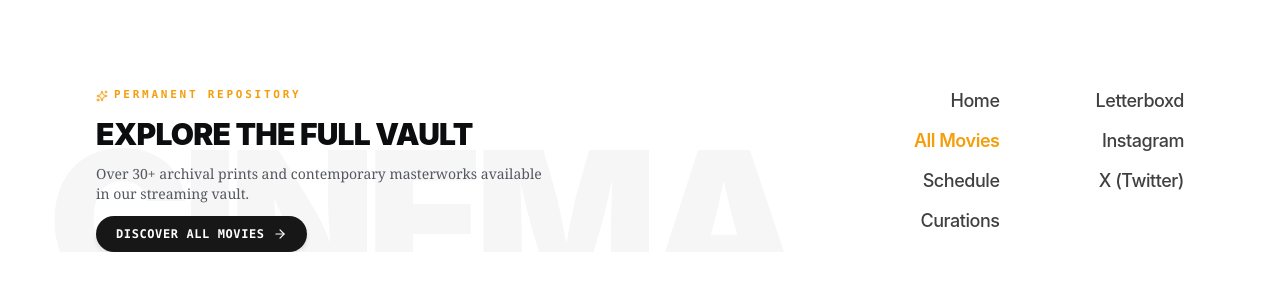
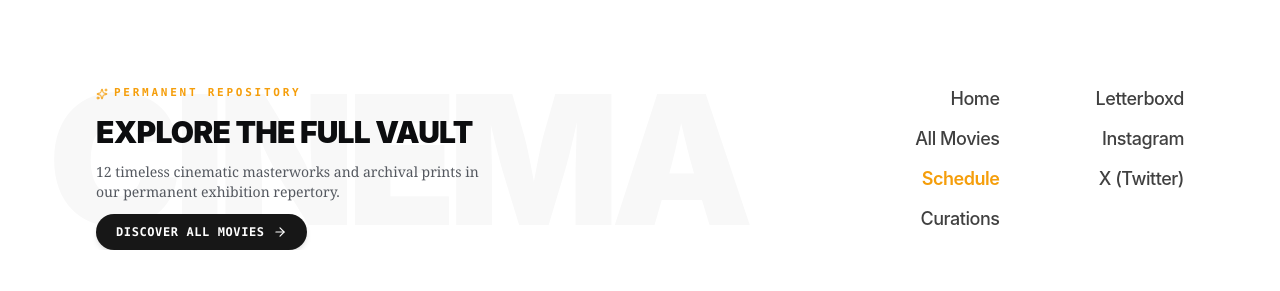
Before and after one commit to 5aled-jpeg/cinema-website-, a Next.js app: page /schedule in a window 1280 px wide. Shown: the part 2037-2328 px from the top of the page. Built offline with nearby package versions, Linux system fonts and the light colour scheme.

Commit message:
fix(footer): polish footer layout, dynamic active links, curtain navigation, and floating nav 10-movie threshold

```diff
--- a/src/components/cinema-floating-nav.tsx
+++ b/src/components/cinema-floating-nav.tsx
@@ -55,7 +55,7 @@ export function CinemaFloatingNav() {
   }, [])
 
   // Detect when user reaches the footer on other tabs (/movies, /schedule)
-  // On Home Page (isHome), footer detection is strictly governed by wheel `turn > 7.15`
+  // On Home Page (isHome), footer detection is strictly governed by wheel `turn > 10.15`
   React.useEffect(() => {
     if (isHome) {
       setFooterInView(false)
@@ -110,13 +110,13 @@ export function CinemaFloatingNav() {
   // Visibility Rules:
   // 1. On Home Page:
   //    - Disappeared on Hero page section (turn < 0.45)
-  //    - Visible on Works Wheel carousel (turn >= 0.45 && turn <= 7.15)
-  //    - Disappeared when reaching the Footer (turn > 7.15)
+  //    - Visible on Works Wheel carousel (turn >= 0.45 && turn <= 10.15)
+  //    - Disappeared when reaching the Footer (turn > 10.15)
   // 2. On other tabs (/movies, /schedule):
   //    - Visible while browsing
   //    - Disappeared when reaching the Footer (!footerInView)
   const isVisible = isHome
-    ? turn >= 0.45 && turn <= 7.15
+    ? turn >= 0.45 && turn <= 10.15
     : !footerInView
 
   const menuItems: MercuryMenuItem[] = React.useMemo(() => {
--- a/src/components/cinema-footer.tsx
+++ b/src/components/cinema-footer.tsx
@@ -1,9 +1,12 @@
 'use client';
 
 import * as React from 'react';
+import { usePathname } from 'next/navigation';
 import { Sparkles, ArrowRight } from 'lucide-react';
+import { useCinemaTransition } from '@/components/cinema-page-curtains';
 import CenterUnderline from '@/components/fancy/text/underline-center';
 import ComesInGoesOutUnderline from '@/components/fancy/text/underline-comes-in-goes-out';
+import { cn } from '@/lib/utils';
 
 export interface CinemaFooterProps {
   onNavigateHome?: () => void;
@@ -18,12 +21,55 @@ export function CinemaFooter({
   onNavigateCurations,
   onNavigateMovies,
 }: CinemaFooterProps = {}) {
+  const pathname = usePathname();
+  const { navigate } = useCinemaTransition();
+
+  const isHome = pathname === '/';
+  const isMovies = pathname === '/movies';
+  const isSchedule = pathname === '/schedule';
+
+  const handleGoMovies = (e: React.MouseEvent) => {
+    e.preventDefault();
+    if (onNavigateMovies) {
+      onNavigateMovies();
+    } else {
+      navigate('/movies', 'Complete Cinema Archive');
+    }
+  };
+
+  const handleGoHome = (e: React.MouseEvent) => {
+    e.preventDefault();
+    if (onNavigateHome) {
+      onNavigateHome();
+    } else {
+      navigate('/', "Works '26 · Index");
+    }
+  };
+
+  const handleGoSchedule = (e: React.MouseEvent) => {
+    e.preventDefault();
+    if (onNavigateSchedule) {
+      onNavigateSchedule();
+    } else {
+      navigate('/schedule', 'Exhibition Schedule');
+    }
+  };
+
+  const handleGoCurations = (e: React.MouseEvent) => {
+    e.preventDefault();
+    if (onNavigateCurations) {
+      onNavigateCurations();
+    } else {
+      navigate('/#curations', 'Archival Curations');
+    }
+  };
+
   return (
     <footer
       id="cinema-footer"
-      className="w-full min-h-[420px] sm:min-h-[384px] bg-white dark:bg-[#0b0b0e] flex justify-center items-center border-t border-neutral-200 dark:border-neutral-800/80 transition-colors duration-300 py-10 sm:py-14"
+      className="w-full min-h-[380px] bg-white dark:bg-[#0b0b0e] flex justify-center items-center border-t border-neutral-200 dark:border-neutral-800/80 transition-colors duration-300 py-12 sm:py-16 relative"
     >
-      <div className="relative overflow-hidden w-full h-full flex flex-col sm:flex-row justify-between items-start gap-8 sm:gap-12 px-6 sm:px-16 md:px-24 text-neutral-900 dark:text-neutral-100">
+      <div className="relative overflow-hidden w-full max-w-7xl flex flex-col sm:flex-row justify-between items-start gap-8 sm:gap-12 px-6 sm:px-16 md:px-24 text-neutral-900 dark:text-neutral-100">
         {/* Left: Discover All Movies Vault CTA */}
         <div className="flex flex-col items-start text-left z-10 w-full sm:max-w-md space-y-3">
           <span className="text-[11px] font-mono uppercase tracking-[0.25em] text-amber-500 font-semibold flex items-center gap-1.5">
@@ -33,20 +79,15 @@ export function CinemaFooter({
           <h3 className="text-2xl sm:text-3xl font-black uppercase tracking-tight text-[var(--color-text-primary)]">
             Explore The Full Vault
           </h3>
-          <p className="text-xs sm:text-sm text-[var(--color-text-secondary)] font-serif leading-relaxed">
-            Over 30+ archival prints and contemporary masterworks available in our streaming vault.
+          <p className="text-xs sm:text-sm text-[var(--color-text-secondary)] font-serif leading-relaxed max-w-sm">
+            12 timeless cinematic masterworks and archival prints in our permanent exhibition repertory.
           </p>
           <button
             type="button"
-            onClick={(e) => {
-              if (onNavigateMovies) {
-                e.preventDefault();
-                onNavigateMovies();
-              }
-            }}
+            onClick={handleGoMovies}
             data-cursor-interactive="true"
             data-cursor-label="All Films"
-            className="mt-1 inline-flex items-center gap-2 px-5 py-2.5 rounded-full text-xs font-mono font-semibold uppercase tracking-wider bg-neutral-900 text-white dark:bg-white dark:text-neutral-950 hover:scale-105 active:scale-95 transition-all shadow-md cursor-pointer"
+            className="mt-2 inline-flex items-center gap-2 px-5 py-2.5 rounded-full text-xs font-mono font-semibold uppercase tracking-wider bg-neutral-900 text-white dark:bg-white dark:text-neutral-950 hover:scale-105 active:scale-95 transition-all shadow-md cursor-pointer"
           >
             <span>Discover All Movies</span>
             <ArrowRight className="size-3.5" />
@@ -59,15 +100,15 @@ export function CinemaFooter({
             <li>
               <a
                 href="#home"
-                onClick={(e) => {
-                  if (onNavigateHome) {
-                    e.preventDefault();
-                    onNavigateHome();
-                  }
-                }}
+                onClick={handleGoHome}
                 data-cursor-interactive="true"
                 data-cursor-label="Home"
-                className="hover:text-black dark:hover:text-white cursor-pointer transition-colors inline-block"
+                className={cn(
+                  "cursor-pointer transition-colors inline-block",
+                  isHome
+                    ? "text-amber-500 dark:text-amber-400 font-semibold"
+                    : "hover:text-black dark:hover:text-white"
+                )}
               >
                 <CenterUnderline>Home</CenterUnderline>
               </a>
@@ -75,15 +116,15 @@ export function CinemaFooter({
             <li>
               <a
                 href="/movies"
-                onClick={(e) => {
-                  if (onNavigateMovies) {
-                    e.preventDefault();
-                    onNavigateMovies();
-                  }
-                }}
+                onClick={handleGoMovies}
                 data-cursor-interactive="true"
                 data-cursor-label="All Movies"
-                className="hover:text-black dark:hover:text-white cursor-pointer transition-colors inline-block text-amber-500 dark:text-amber-400 font-semibold"
+                className={cn(
+                  "cursor-pointer transition-colors inline-block",
+                  isMovies
+                    ? "text-amber-500 dark:text-amber-400 font-semibold"
+                    : "hover:text-black dark:hover:text-white"
+                )}
               >
                 <CenterUnderline>All Movies</CenterUnderline>
               </a>
@@ -91,15 +132,15 @@ export function CinemaFooter({
             <li>
               <a
                 href="/schedule"
-                onClick={(e) => {
-                  if (onNavigateSchedule) {
-                    e.preventDefault();
-                    onNavigateSchedule();
-                  }
-                }}
+                onClick={handleGoSchedule}
                 data-cursor-interactive="true"
                 data-cursor-label="Schedule"
-                className="hover:text-black dark:hover:text-white cursor-pointer transition-colors inline-block"
+                className={cn(
+                  "cursor-pointer transition-colors inline-block",
+                  isSchedule
+                    ? "text-amber-500 dark:text-amber-400 font-semibold"
+                    : "hover:text-black dark:hover:text-white"
+                )}
               >
                 <CenterUnderline>Schedule</CenterUnderline>
               </a>
@@ -107,12 +148,7 @@ export function CinemaFooter({
             <li>
               <a
                 href="#curations"
-                onClick={(e) => {
-                  if (onNavigateCurations) {
-                    e.preventDefault();
-                    onNavigateCurations();
-                  }
-                }}
+                onClick={handleGoCurations}
                 data-cursor-interactive="true"
                 data-cursor-label="Films"
                 className="hover:text-black dark:hover:text-white cursor-pointer transition-colors inline-block"
@@ -168,7 +204,7 @@ export function CinemaFooter({
           </ul>
         </div>
 
-        <h2 className="absolute bottom-0 right-4 sm:left-12 translate-y-1/3 sm:text-[192px] text-[72px] font-black uppercase text-neutral-900/[0.04] dark:text-white/[0.04] select-none pointer-events-none leading-none tracking-tighter">
+        <h2 className="absolute -bottom-2 sm:bottom-0 right-4 sm:left-12 sm:text-[180px] text-[72px] font-black uppercase text-neutral-900/[0.03] dark:text-white/[0.03] select-none pointer-events-none leading-none tracking-tighter">
           cinema
         </h2>
       </div>
```
